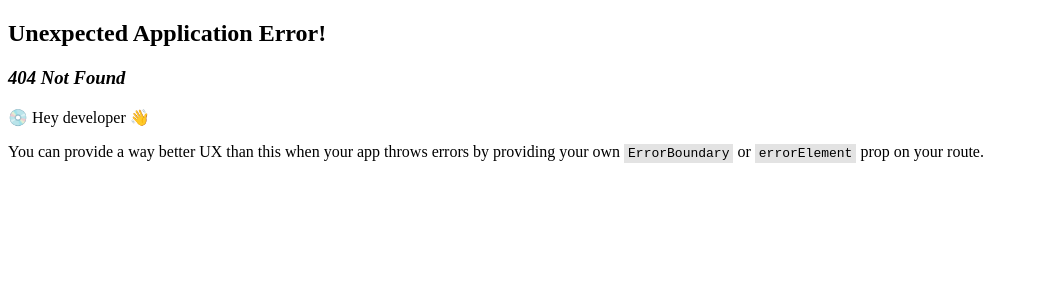
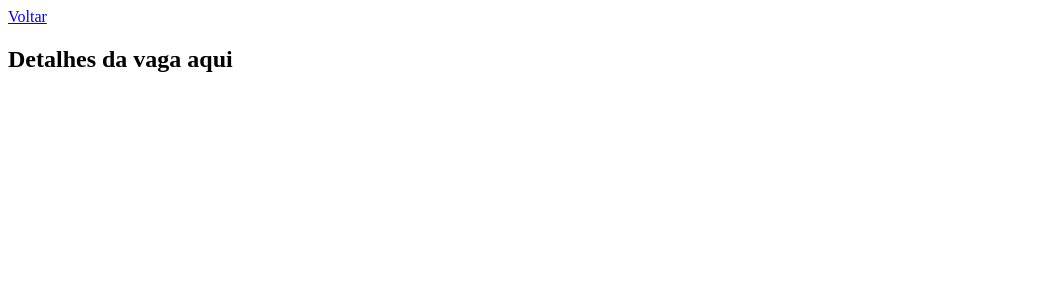
Before and after one commit to Roger-Melo/testing-react-query, a React (Vite) app: page /issues/1 in a window 1280 px wide. Before the commit this address had no page. Shown: the top 300 px of the page, without its empty margins (0-1039 px from the left). Built offline with nearby package versions, Linux system fonts and the light colour scheme.

Commit message:
🚧 Adding IssueDetails implementation

```diff
--- a/src/app.jsx
+++ b/src/app.jsx
@@ -1,4 +1,5 @@
 import { useQuery, keepPreviousData } from '@tanstack/react-query'
+import { Link } from 'react-router-dom'
 import { useState, useEffect, useRef } from 'react'
 
 const fetchIssues = ({ currentPage, searchTerm = '', activeLabels }) => {
@@ -53,11 +54,11 @@ const Label = ({ isActive = false, label, onClickLabel }) =>
     {label.name}
   </button>
 
-const IssueItem = ({ state, title, createdAt, labels, author, url, onClickLabel }) =>
+const IssueItem = ({ state, title, createdAt, labels, author, id, onClickLabel }) =>
   <li>
     <span>{state}</span>
     <h3>
-      <a href={url} target="_blank" rel="noreferrer">{title}</a>
+      <Link to={`issues/${id}`}>{title}</Link>
     </h3>
     <div className="createdBy">
       <p>Criada em {getFormattedDate(createdAt)}, por {author.username}</p>
--- /dev/null
+++ b/src/issue-details.jsx
@@ -0,0 +1,12 @@
+import { Link } from 'react-router-dom'
+
+const IssueDetails = () => {
+  return (
+    <>
+      <Link to="/">Voltar</Link>
+      <h2>Detalhes da vaga aqui</h2>
+    </>
+  )
+}
+
+export { IssueDetails }
--- a/src/main.jsx
+++ b/src/main.jsx
@@ -3,6 +3,7 @@ import { QueryClient, QueryClientProvider } from '@tanstack/react-query'
 import { ReactQueryDevtools } from '@tanstack/react-query-devtools'
 import { createRoot } from 'react-dom/client'
 import { App } from '@/app'
+import { IssueDetails } from '@/issue-details'
 import '@/index.css'
 
 const rootElement = document.querySelector('[data-js="root"]')
@@ -14,6 +15,7 @@ const router = createBrowserRouter(
   createRoutesFromElements(
     <Route path="/">
       <Route index element={<App />} />
+      <Route path="issues/:id" element={<IssueDetails />} />
     </Route>
   )
 )
```
